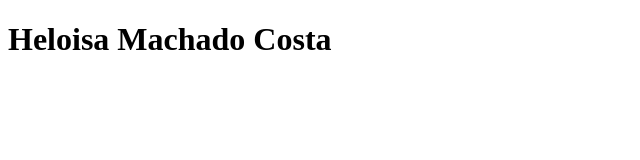
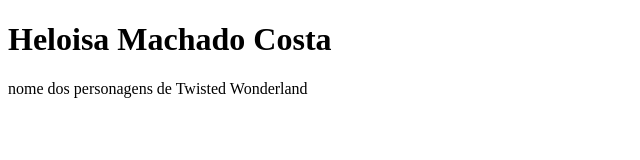
Before and after one commit to hello-machado/Meu-primeiro-site, a plain HTML site: page index.html in a window 1280 px wide. Shown: the whole page, without its empty margins (0-640 px from the left). Drawn offline with Linux system fonts and the light colour scheme.

Commit message:
Escrevi uma frase

```diff
--- a/index.html
+++ b/index.html
@@ -8,6 +8,7 @@
 <body>
 
 <h1>Heloisa Machado Costa</h1>
+<p>nome dos personagens de Twisted Wonderland</p>
 
 </body>
 </html>
```
